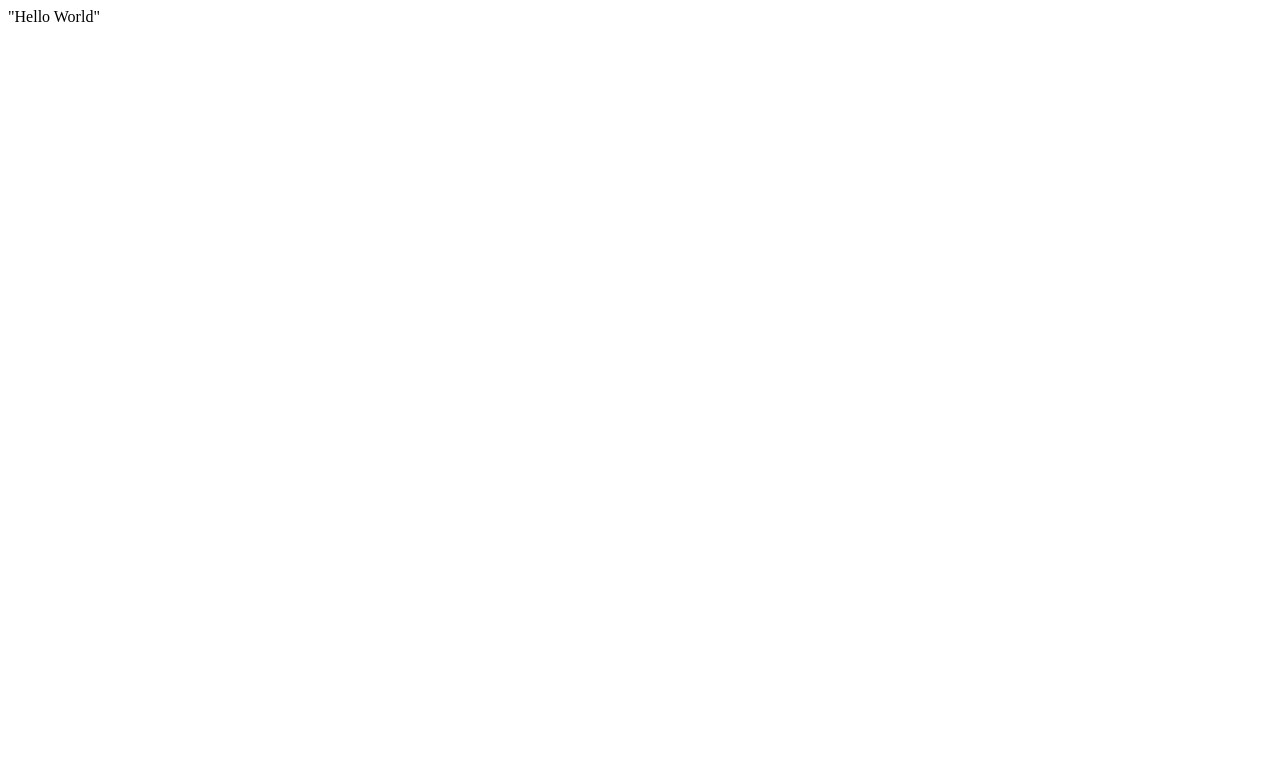
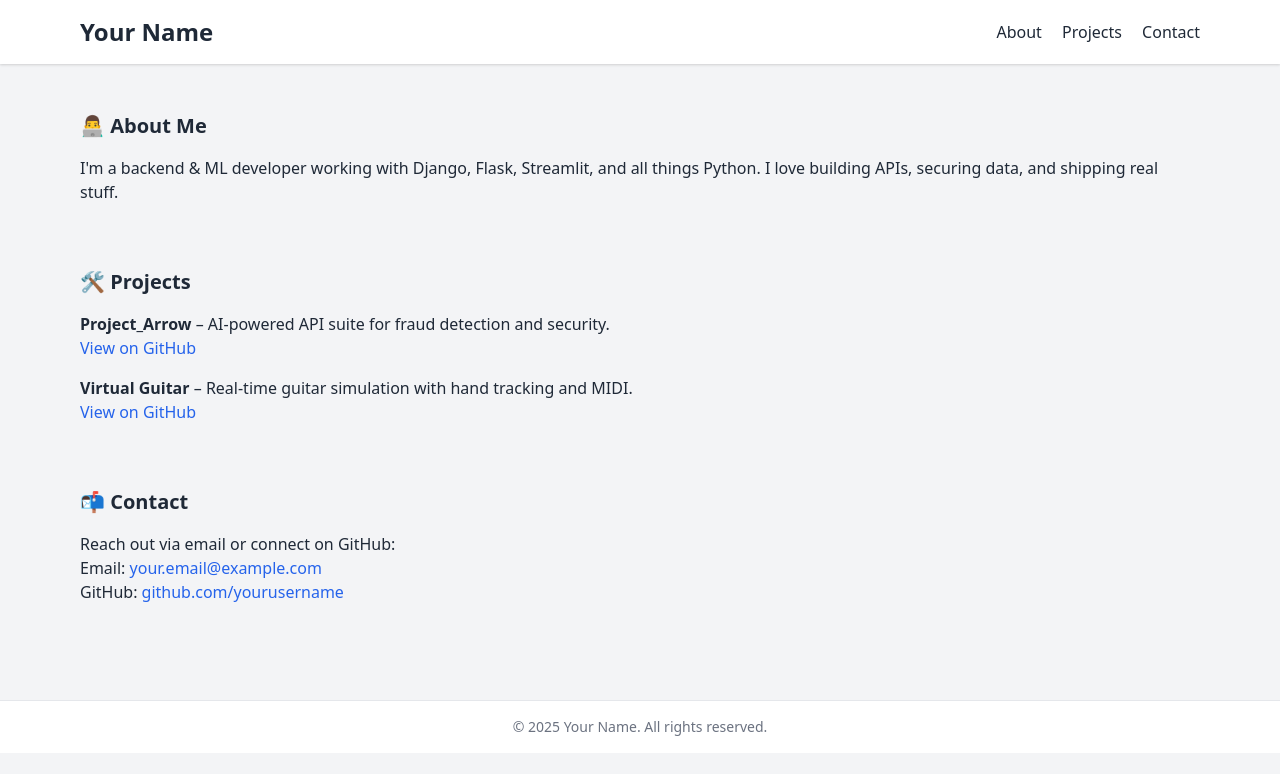
Before and after one commit to SHUBH4M-KUMAR/SHUBH4M-KUMAR.github.io, a plain HTML site: page index.html in a window 1280 px wide. Drawn offline with nearby package versions, Linux system fonts and the light colour scheme.

Commit message:
Update index.html

```diff
--- a/index.html
+++ b/index.html
@@ -1 +1,66 @@
-"Hello World"
+<!DOCTYPE html>
+<html lang="en">
+<head>
+  <meta charset="UTF-8" />
+  <meta name="viewport" content="width=device-width, initial-scale=1.0" />
+  <title>Your Name | Portfolio</title>
+  <link rel="stylesheet" href="https://cdn.jsdelivr.net/npm/tailwindcss@2.2.19/dist/tailwind.min.css">
+</head>
+<body class="bg-gray-100 text-gray-800">
+
+  <header class="bg-white shadow py-4">
+    <div class="max-w-6xl mx-auto px-4 flex justify-between items-center">
+      <h1 class="text-2xl font-bold">Your Name</h1>
+      <nav class="space-x-4">
+        <a href="#about" class="hover:text-blue-600">About</a>
+        <a href="#projects" class="hover:text-blue-600">Projects</a>
+        <a href="#contact" class="hover:text-blue-600">Contact</a>
+      </nav>
+    </div>
+  </header>
+
+  <main class="max-w-6xl mx-auto px-4 py-12">
+    <!-- About Section -->
+    <section id="about" class="mb-16">
+      <h2 class="text-xl font-semibold mb-4">👨‍💻 About Me</h2>
+      <p>
+        I'm a backend & ML developer working with Django, Flask, Streamlit, and all things Python.
+        I love building APIs, securing data, and shipping real stuff.
+      </p>
+    </section>
+
+    <!-- Projects Section -->
+    <section id="projects" class="mb-16">
+      <h2 class="text-xl font-semibold mb-4">🛠 Projects</h2>
+      <ul class="space-y-4">
+        <li>
+          <strong>Project_Arrow</strong> – AI-powered API suite for fraud detection and security.
+          <br />
+          <a href="https://github.com/yourusername/project_arrow" target="_blank" class="text-blue-600 hover:underline">View on GitHub</a>
+        </li>
+        <li>
+          <strong>Virtual Guitar</strong> – Real-time guitar simulation with hand tracking and MIDI.
+          <br />
+          <a href="https://github.com/yourusername/virtual_guitar" target="_blank" class="text-blue-600 hover:underline">View on GitHub</a>
+        </li>
+        <!-- Add more here -->
+      </ul>
+    </section>
+
+    <!-- Contact Section -->
+    <section id="contact">
+      <h2 class="text-xl font-semibold mb-4">📬 Contact</h2>
+      <p>Reach out via email or connect on GitHub:</p>
+      <ul>
+        <li>Email: <a href="mailto:your.email@example.com" class="text-blue-600">your.email@example.com</a></li>
+        <li>GitHub: <a href="https://github.com/yourusername" target="_blank" class="text-blue-600">github.com/yourusername</a></li>
+      </ul>
+    </section>
+  </main>
+
+  <footer class="bg-white border-t py-4 mt-12 text-center text-sm text-gray-500">
+    © 2025 Your Name. All rights reserved.
+  </footer>
+
+</body>
+</html>
```
